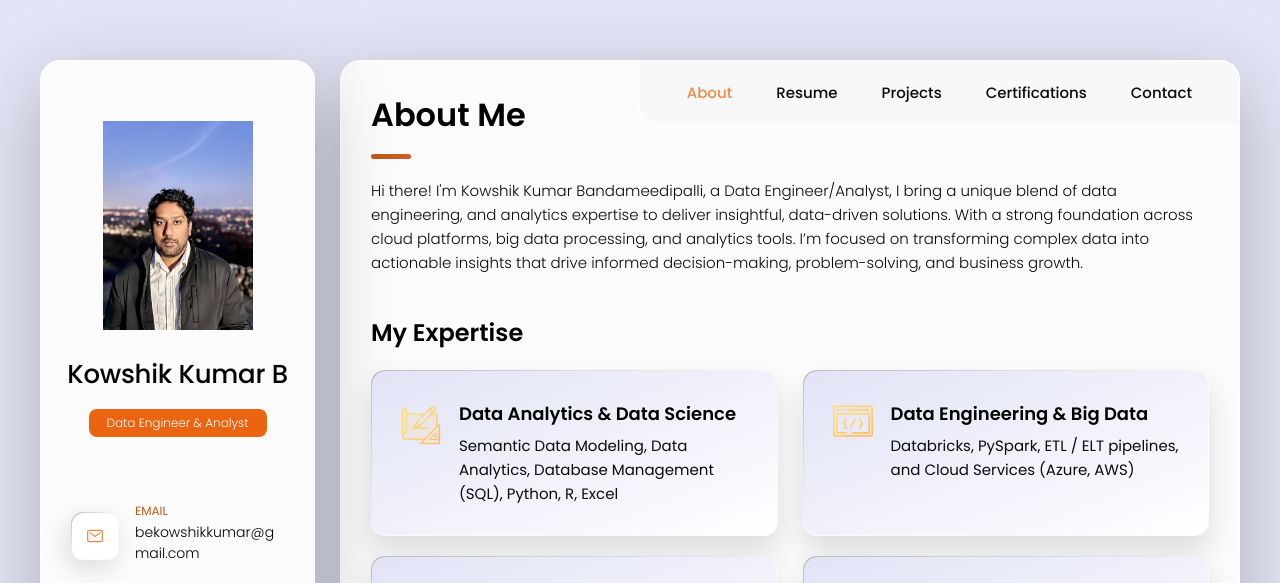
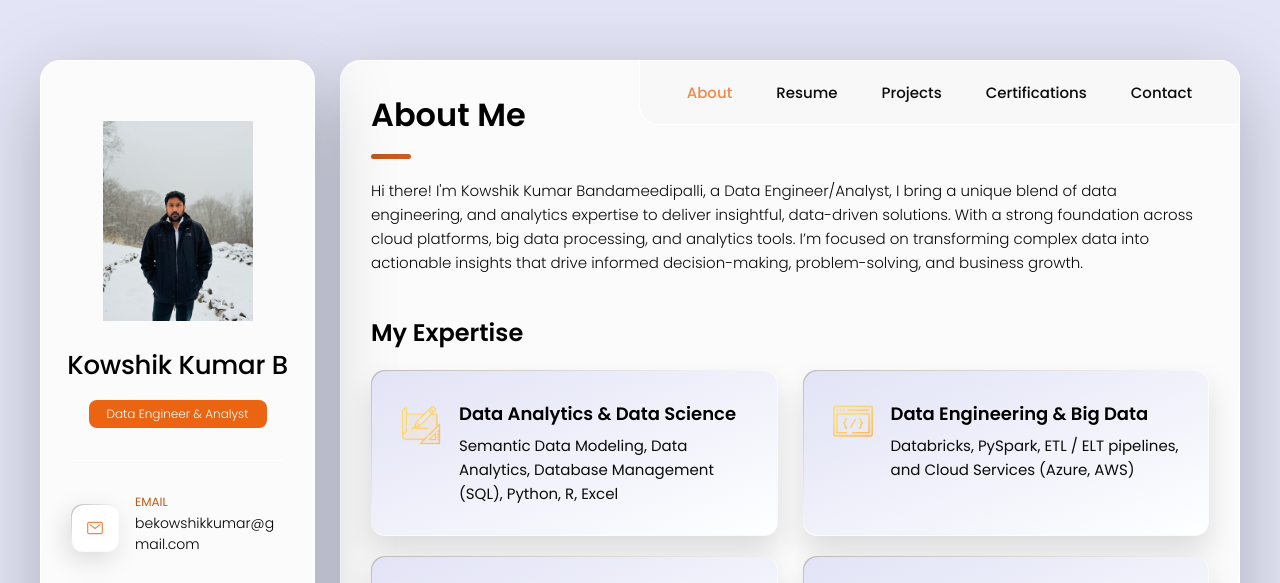
Before and after one commit to kowshikkumarb/kowshikkumarb.github.io, a plain HTML site: page index.html in a window 1280 px wide. Shown: the top 583 px of the page. Drawn offline with nearby package versions, Linux system fonts and the light colour scheme.

Commit message:
Update index.html

```diff
--- a/index.html
+++ b/index.html
@@ -42,7 +42,7 @@
       <div class="sidebar-info">
 
         <figure class="avatar-box">
-          <img src="assets/images/kowshikkumar.jpg" alt="Kowshik Kumar" width="80">
+          <img src="assets/images/kk.jpg" alt="Kowshik Kumar" width="80">
         </figure>
 
         <div class="info-content">
```
